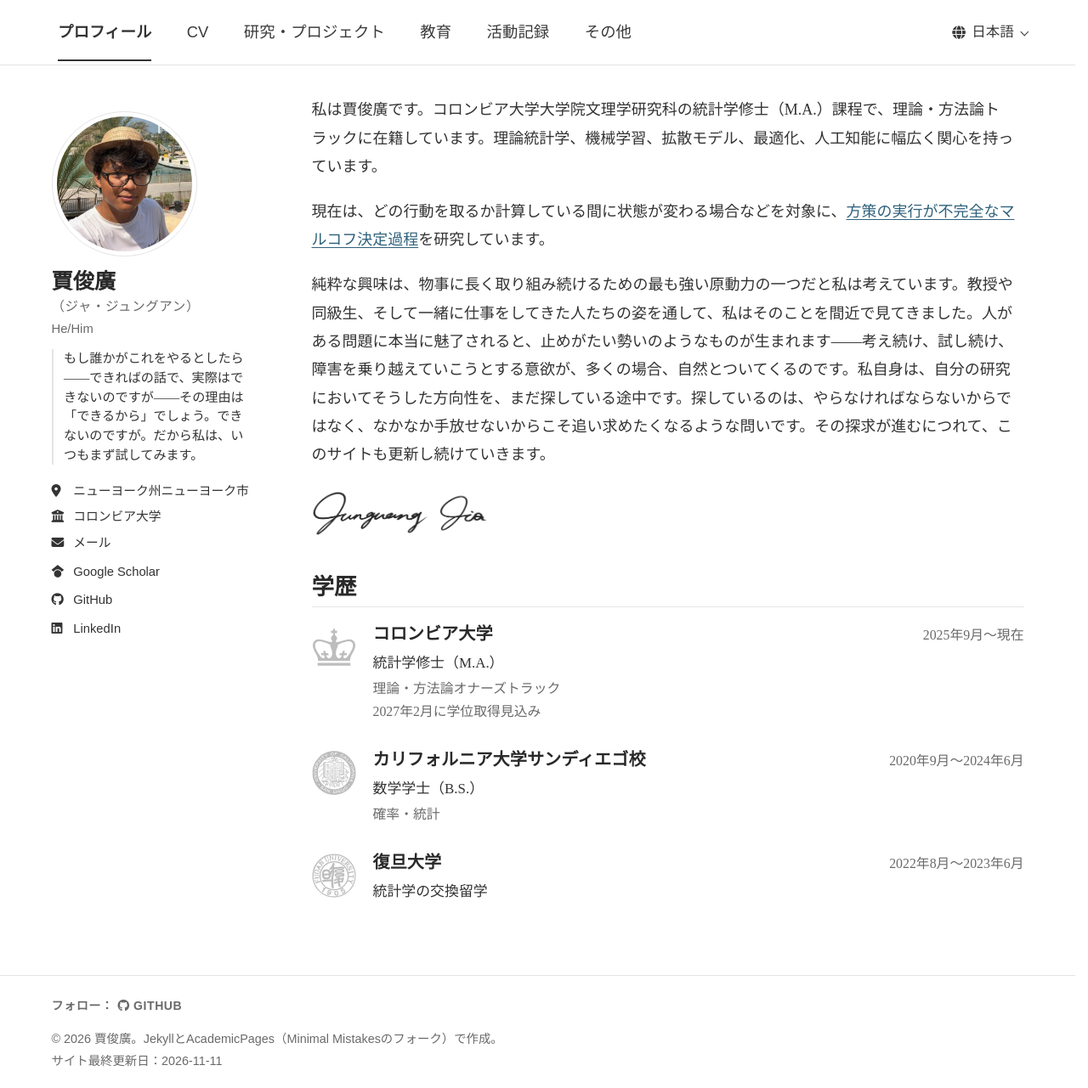
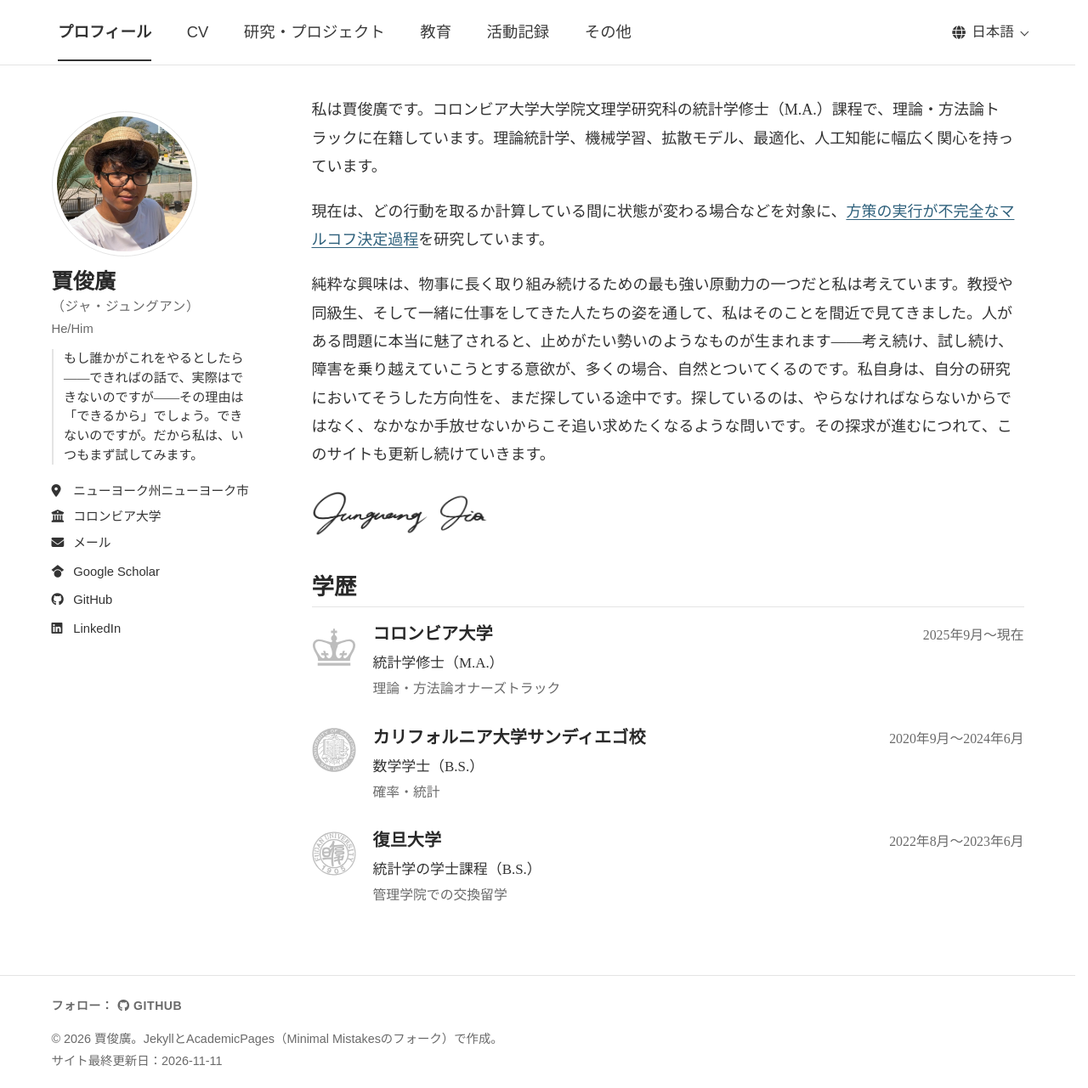
Before and after one commit to junguangjia/junguangjia.github.io, a Jekyll site: the page built from _pages/ja/about.md, in a window 1280 px wide and 1281 px high. Shown: the whole window at 85% size. Built offline with Jekyll 4.4.1, drawn with Linux system fonts in a browser that asks for light colours; some web fonts are replaced; a style sheet for code colours, icons or effects is not loaded.

Commit message:
Align education entry layout

```diff
--- a/_data/education.yml
+++ b/_data/education.yml
@@ -10,25 +10,21 @@
   dates: "Sep 2025 – Present"
   degree: "M.A. in Statistics"
   detail: "Theory and Methods Honors Track"
-  note: "Expected degree conferral in February 2027"
   fr:
     institution: "Université Columbia"
     dates: "sept. 2025 – aujourd’hui"
     degree: "M.A. de statistique"
     detail: "Parcours d’excellence Théorie et méthodes"
-    note: "Diplôme prévu en février 2027"
   ja:
     institution: "コロンビア大学"
     dates: "2025年9月〜現在"
     degree: "統計学修士（M.A.）"
     detail: "理論・方法論オナーズトラック"
-    note: "2027年2月に学位取得見込み"
   zh:
     institution: "哥伦比亚大学"
     dates: "2025年9月—至今"
     degree: "统计学硕士（M.A.）"
     detail: "理论与方法荣誉方向"
-    note: "预计于 2027 年 2 月获授学位"
 
 - institution: "University of California, San Diego"
   logo: "ucsd.svg"
@@ -54,16 +50,20 @@
 - institution: "Fudan University"
   logo: "fudan.svg"
   dates: "Aug 2022 – Jun 2023"
-  degree: "Exchange Student in Statistics"
+  degree: "B.S. Program in Statistics"
+  detail: "Exchange Student, School of Management"
   fr:
     institution: "Université Fudan"
     dates: "août 2022 – juin 2023"
-    degree: "Échange universitaire en statistique"
+    degree: "Programme de B.S. en statistique"
+    detail: "Échange universitaire à l’École de gestion"
   ja:
     institution: "復旦大学"
     dates: "2022年8月〜2023年6月"
-    degree: "統計学の交換留学"
+    degree: "統計学の学士課程（B.S.）"
+    detail: "管理学院での交換留学"
   zh:
     institution: "复旦大学"
     dates: "2022年8月—2023年6月"
-    degree: "统计学交换生"
+    degree: "理学学士项目（统计学）"
+    detail: "管理学院交换生"
```
